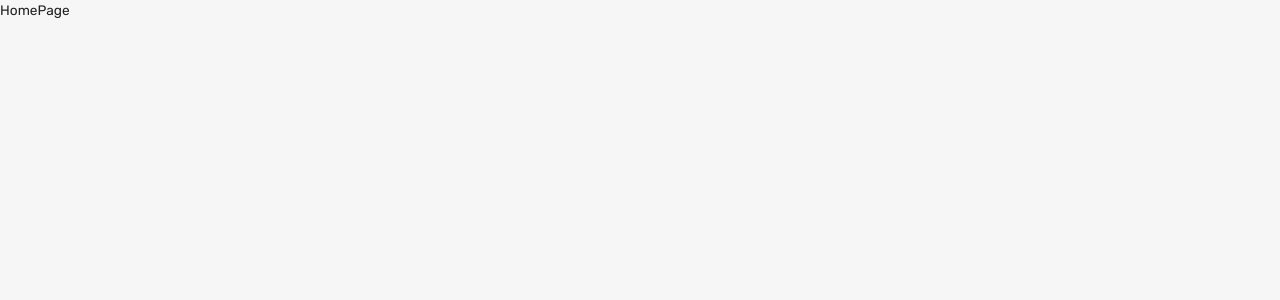
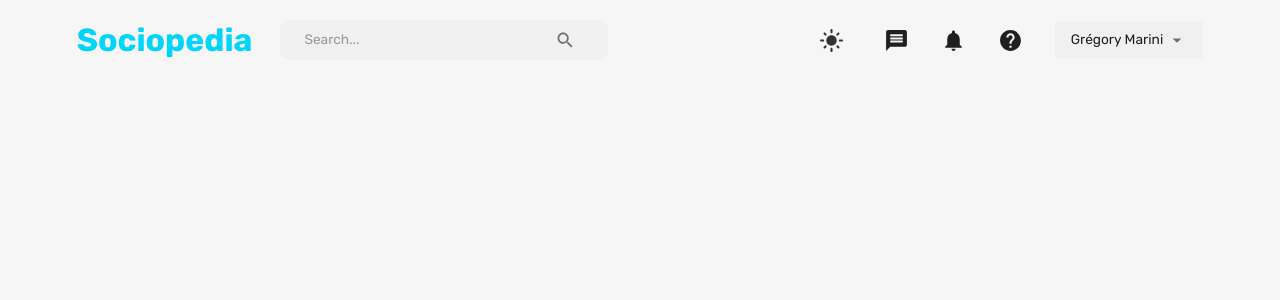
Before and after one commit to NMY0d4/socialNetworkMERNfullStackTraining, a React (Create React App) app in the folder client/: page /home in a window 1280 px wide. Shown: the top 300 px of the page. Built offline with nearby package versions, Linux system fonts and the light colour scheme.

Commit message:
navbar ok

```diff
--- a/client/src/App.js
+++ b/client/src/App.js
@@ -8,7 +8,6 @@
 import { createTheme } from '@mui/material/styles';
 import { themeSettings } from 'theme';
 import { ThemeProvider } from '@emotion/react';
-import Navbar from 'scenes/navbar';
 
 function App() {
   const mode = useSelector((state) => state.mode);
--- a/client/src/scenes/homePage/index.jsx
+++ b/client/src/scenes/homePage/index.jsx
@@ -1,5 +1,12 @@
+import { Box } from '@mui/material';
+import Navbar from 'scenes/navbar';
+
 function HomePage() {
-  return <div>HomePage</div>;
+  return (
+    <Box>
+      <Navbar />
+    </Box>
+  );
 }
 
 export default HomePage;
--- a/client/src/scenes/navbar/index.jsx
+++ b/client/src/scenes/navbar/index.jsx
@@ -9,17 +9,16 @@
   FormControl,
   useTheme,
   useMediaQuery,
-  useScrollTrigger,
 } from '@mui/material';
 import {
   Search,
   Message,
   DarkMode,
   LightMode,
-  notifications,
-  help,
+  Notifications,
+  Help,
   Menu,
-  close,
+  Close,
 } from '@mui/icons-material';
 import { useDispatch, useSelector } from 'react-redux';
 import { setMode, setLogout } from 'state';
@@ -31,7 +30,7 @@
   const dispatch = useDispatch();
   const navigate = useNavigate();
   const user = useSelector((state) => state.user);
-  const isNonMobileScreens = useMediaQuery('(min-width: 1000px)');
+  const isNonMobileScreens = useMediaQuery('(min-width: 1020px)');
 
   const theme = useTheme();
   const neutralLight = theme.palette.neutral.light;
@@ -40,7 +39,8 @@
   const primaryLight = theme.palette.primary.light;
   const alt = theme.palette.background.alt;
 
-  const fullName = `${user.firstName} ${user.lastName}`;
+  // const fullName = `${user.firstName} ${user.lastName}`;
+  const fullName = `Grégory Marini`;
 
   return (
     <FlexBetween padding='1rem 6%' background={alt}>
@@ -69,6 +69,120 @@
         )}
       </FlexBetween>
       {/* DESKTOP NAV */}
+      {isNonMobileScreens ? (
+        <FlexBetween gap='2rem'>
+          <IconButton onClick={() => dispatch(setMode())}>
+            {theme.palette.mode === 'dark' ? (
+              <DarkMode sx={{ fontSize: '25px' }} />
+            ) : (
+              <LightMode sx={{ color: dark, fontSize: '25px' }} />
+            )}
+          </IconButton>
+          <Message sx={{ fontSize: '25px' }} />
+          <Notifications sx={{ fontSize: '25px' }} />
+          <Help sx={{ fontSize: '25px' }} />
+          <FormControl variant='standard' value={fullName}>
+            <Select
+              value={fullName}
+              sx={{
+                backgroundColor: neutralLight,
+                width: '150 px',
+                borderRadius: '0.25rem',
+                p: '0.25rem 1rem',
+                '& .MuiSvgIcon-root': {
+                  pr: '0.25rem',
+                  width: '3rem',
+                },
+                '& .MuiSelect-select:focus': {
+                  backgroundColor: neutralLight,
+                },
+              }}
+              input={<InputBase />}
+            >
+              <MenuItem value={fullName}>
+                <Typography>{fullName}</Typography>
+              </MenuItem>
+              <MenuItem onClick={() => dispatch(setLogout())}>Log Out</MenuItem>
+            </Select>
+          </FormControl>
+        </FlexBetween>
+      ) : (
+        <IconButton
+          onClick={() => setIsMobileMenuToggles(!isMobileMenuToggled)}
+        >
+          <Menu />
+        </IconButton>
+      )}
+      {/* MOBILE NAV */}
+      {!isNonMobileScreens && isMobileMenuToggled && (
+        <Box
+          position='fixed'
+          right='0'
+          bottom='0'
+          height='100%'
+          zIndex='10'
+          maxWidth='500px'
+          minWidth='300px'
+          backgroundColor={background}
+        >
+          {/* CLOSE ICON */}
+          <Box display='flex' justifyContent='flex-end' p='1rem'>
+            <IconButton
+              onClick={() => setIsMobileMenuToggles(!isMobileMenuToggled)}
+            >
+              <Close />
+            </IconButton>
+          </Box>
+          {/* MENU ITEMS */}
+          <FlexBetween
+            display='flex'
+            flexDirection='column'
+            justifyContent='center'
+            alignItems='center'
+            gap='3rem'
+          >
+            <IconButton
+              onClick={() => dispatch(setMode())}
+              sx={{ fontSize: '25px' }}
+            >
+              {theme.palette.mode === 'dark' ? (
+                <DarkMode sx={{ fontSize: '25px' }} />
+              ) : (
+                <LightMode sx={{ color: dark, fontSize: '25px' }} />
+              )}
+            </IconButton>
+            <Message sx={{ fontSize: '25px' }} />
+            <Notifications sx={{ fontSize: '25px' }} />
+            <Help sx={{ fontSize: '25px' }} />
+            <FormControl variant='standard' value={fullName}>
+              <Select
+                value={fullName}
+                sx={{
+                  backgroundColor: neutralLight,
+                  width: '150 px',
+                  borderRadius: '0.25rem',
+                  p: '0.25rem 1rem',
+                  '& .MuiSvgIcon-root': {
+                    pr: '0.25rem',
+                    width: '3rem',
+                  },
+                  '& .MuiSelect-select:focus': {
+                    backgroundColor: neutralLight,
+                  },
+                }}
+                input={<InputBase />}
+              >
+                <MenuItem value={fullName}>
+                  <Typography>{fullName}</Typography>
+                </MenuItem>
+                <MenuItem onClick={() => dispatch(setLogout())}>
+                  Log Out
+                </MenuItem>
+              </Select>
+            </FormControl>
+          </FlexBetween>
+        </Box>
+      )}
     </FlexBetween>
   );
 };
```
